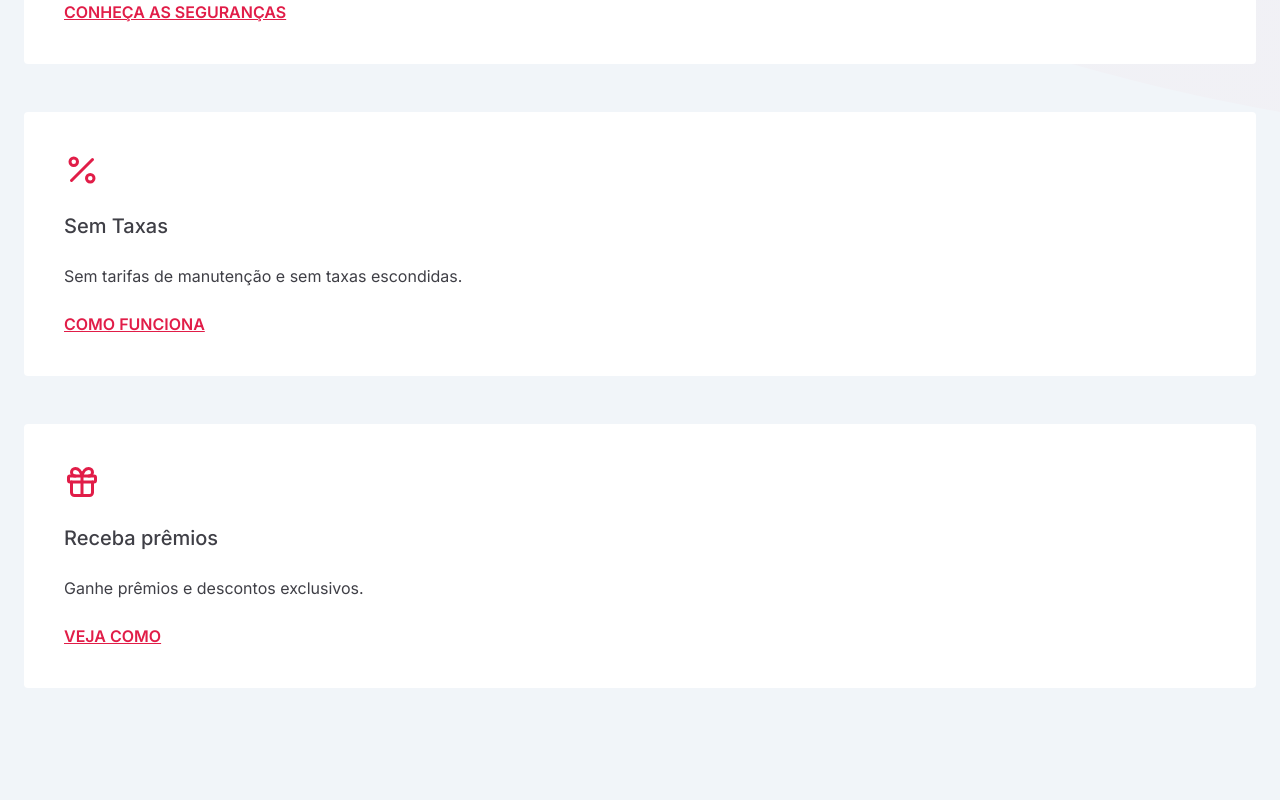
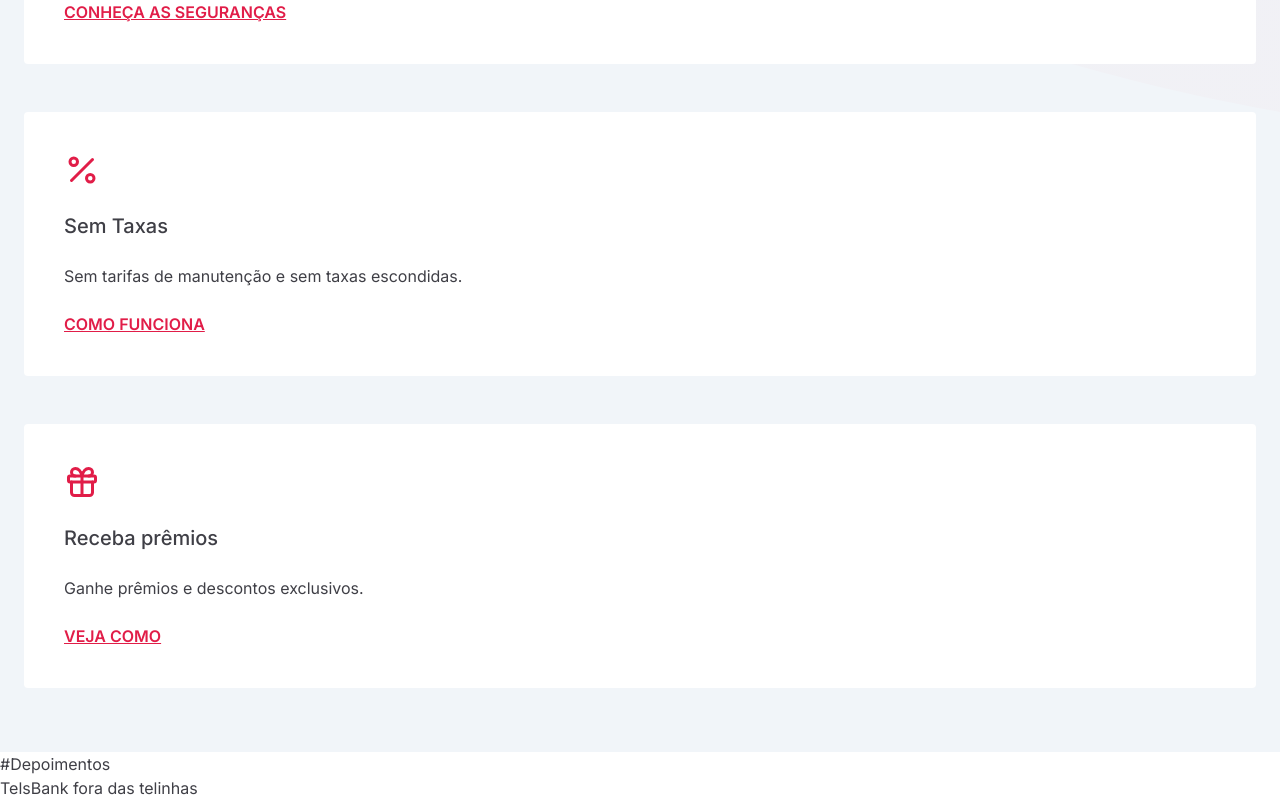
Before and after one commit to Kaduh15/landing-pages, a Next.js app: page / in a window 1280 px wide. Shown: the part 2670-3470 px from the top of the page. Before the commit the page ends 3422 px from the top, so only its background shows below. Built offline with nearby package versions, Linux system fonts and the light colour scheme.

Commit message:
refactor: altera de benefits para Beneftis

```diff
--- a/src/app/page.tsx
+++ b/src/app/page.tsx
@@ -1,4 +1,5 @@
-import Benefits from '@/components/benefits'
+import Benefits from '@/components/Benefits'
+import Depositions from '@/components/Depositions'
 import Details from '@/components/Details'
 import Header from '@/components/Header'
 import Hero from '@/components/Hero'
@@ -10,6 +11,7 @@ export default function Home() {
       <Hero />
       <Details />
       <Benefits />
+      <Depositions />
     </main>
   )
 }
--- /dev/null
+++ b/src/components/Depositions/index.tsx
@@ -0,0 +1,8 @@
+export default function Depositions() {
+  return (
+    <section className="bg-white">
+      <span>#Depoimentos</span>
+      <h3>TelsBank fora das telinhas</h3>
+    </section>
+  )
+}
```
Also changed, not shown: src/components/Benefits/index.tsx (renamed from src/components/benefits/index.tsx).
